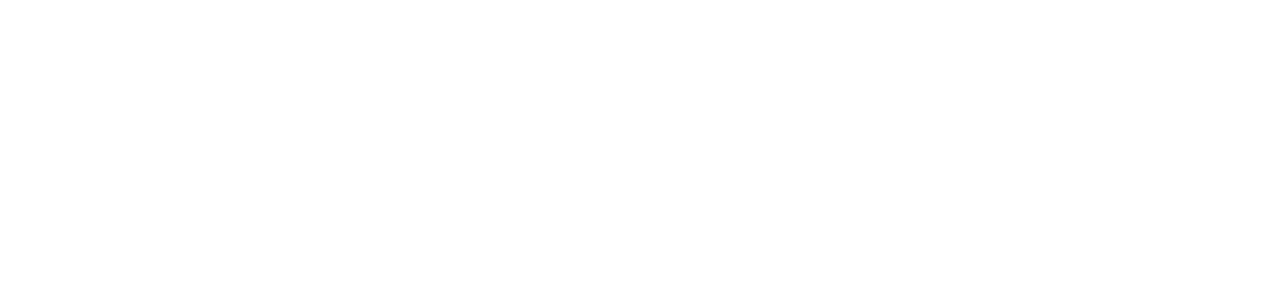
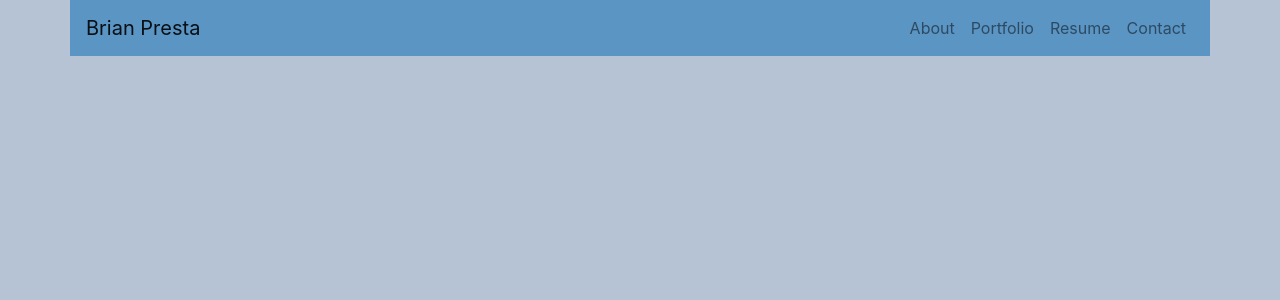
Before and after one commit to brian-presta/react-portfolio, a React (Create React App) app: page / in a window 1280 px wide. Shown: the top 300 px of the page. Built offline with nearby package versions, Linux system fonts and the light colour scheme.

Commit message:
set up basic navbar

```diff
--- a/src/App.css
+++ b/src/App.css
@@ -1,42 +1,20 @@
-.App {
-  text-align: center;
+:root {
+  --gray: rgb(182,195,212);
+  --lightblue: rgb(90,149,196);
+  --darkblue: rgb(18,71,115)
 }
-
-.App-logo {
-  height: 40vmin;
-  pointer-events: none;
+body {
+  /* font-family: Helvetica, Arial,  sans-serif; */
+  background-color: var(--gray);
 }
-
-@media (prefers-reduced-motion: no-preference) {
-  .App-logo {
-    animation: App-logo-spin infinite 20s linear;
-  }
-}
-
-.App-header {
-  background-color: #282c34;
-  min-height: 100vh;
-  display: flex;
-  flex-direction: column;
-  align-items: center;
-  justify-content: center;
-  font-size: calc(10px + 2vmin);
-  color: white;
-}
-
-.App-link {
-  color: #61dafb;
-}
-
-@keyframes App-logo-spin {
-  from {
-    transform: rotate(0deg);
-  }
-  to {
-    transform: rotate(360deg);
-  }
+a {
+  color: inherit;
 }
 .text-blue {
   color: blue;
-  scale: 150%;
 }
+
+nav {
+  background-color: var(--lightblue);
+  color: var(--darkblue);
+}
--- a/src/components/Navbar/index.js
+++ b/src/components/Navbar/index.js
@@ -1,11 +1,22 @@
 import React from 'react'
+import { Nav } from 'react-bootstrap'
+import BootstrapNavbar from 'react-bootstrap/Navbar'
 
 function Navbar() {
 
     return(
-        <div>
-
-        </div>
+        <BootstrapNavbar expand="lg" className="container">
+            <BootstrapNavbar.Brand>Brian Presta</BootstrapNavbar.Brand>
+                <BootstrapNavbar.Toggle aria-controls="basic-navbar-nav" />
+                <BootstrapNavbar.Collapse id="basic-navbar-nav">
+                    <Nav className="ml-auto">
+                        <Nav.Link href="#">About</Nav.Link>
+                        <Nav.Link href="#">Portfolio</Nav.Link>
+                        <Nav.Link href="#">Resume</Nav.Link>
+                        <Nav.Link href="#">Contact</Nav.Link>
+                    </Nav>
+                </BootstrapNavbar.Collapse>
+        </BootstrapNavbar>
     )
 }
 
```
